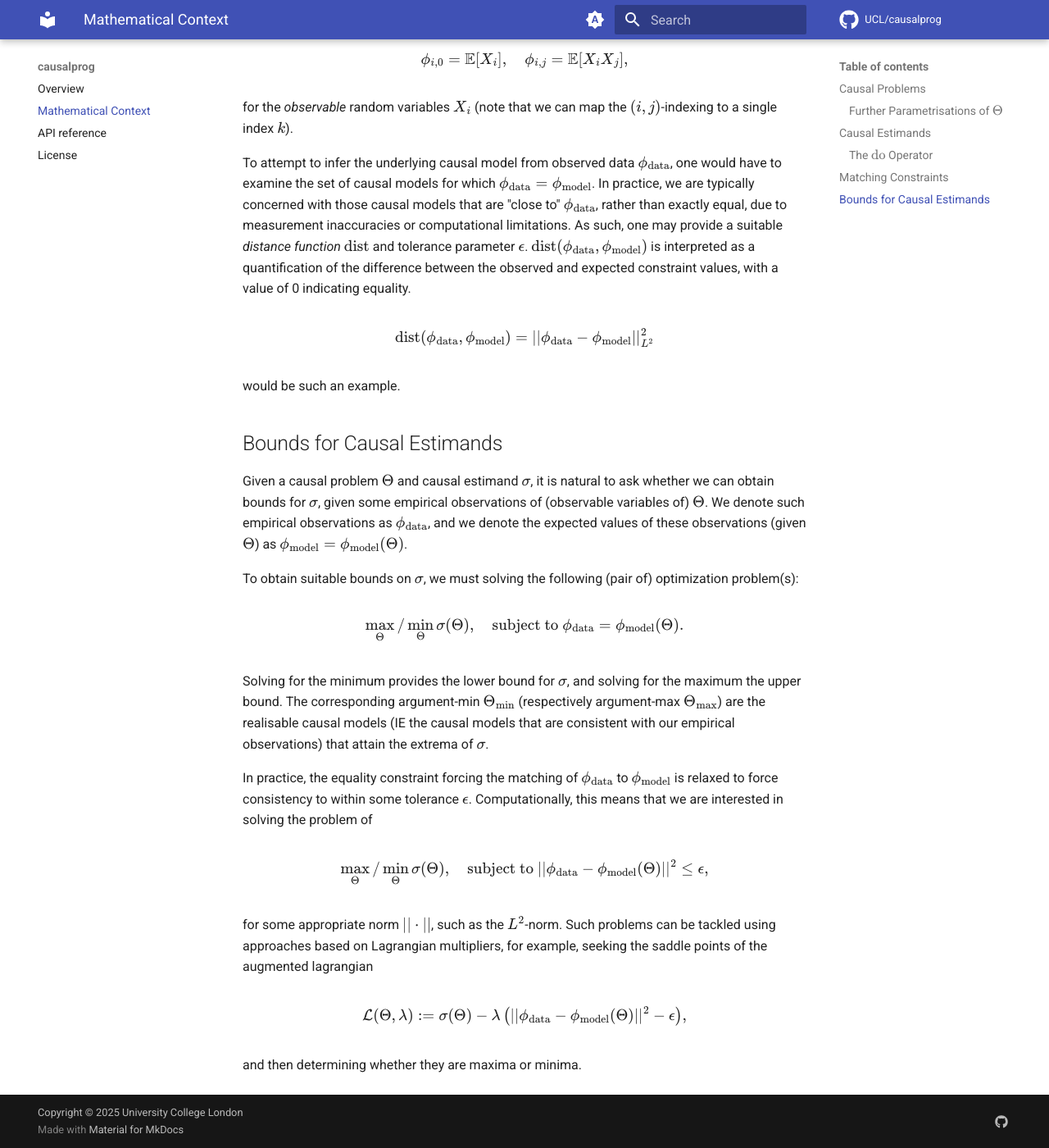
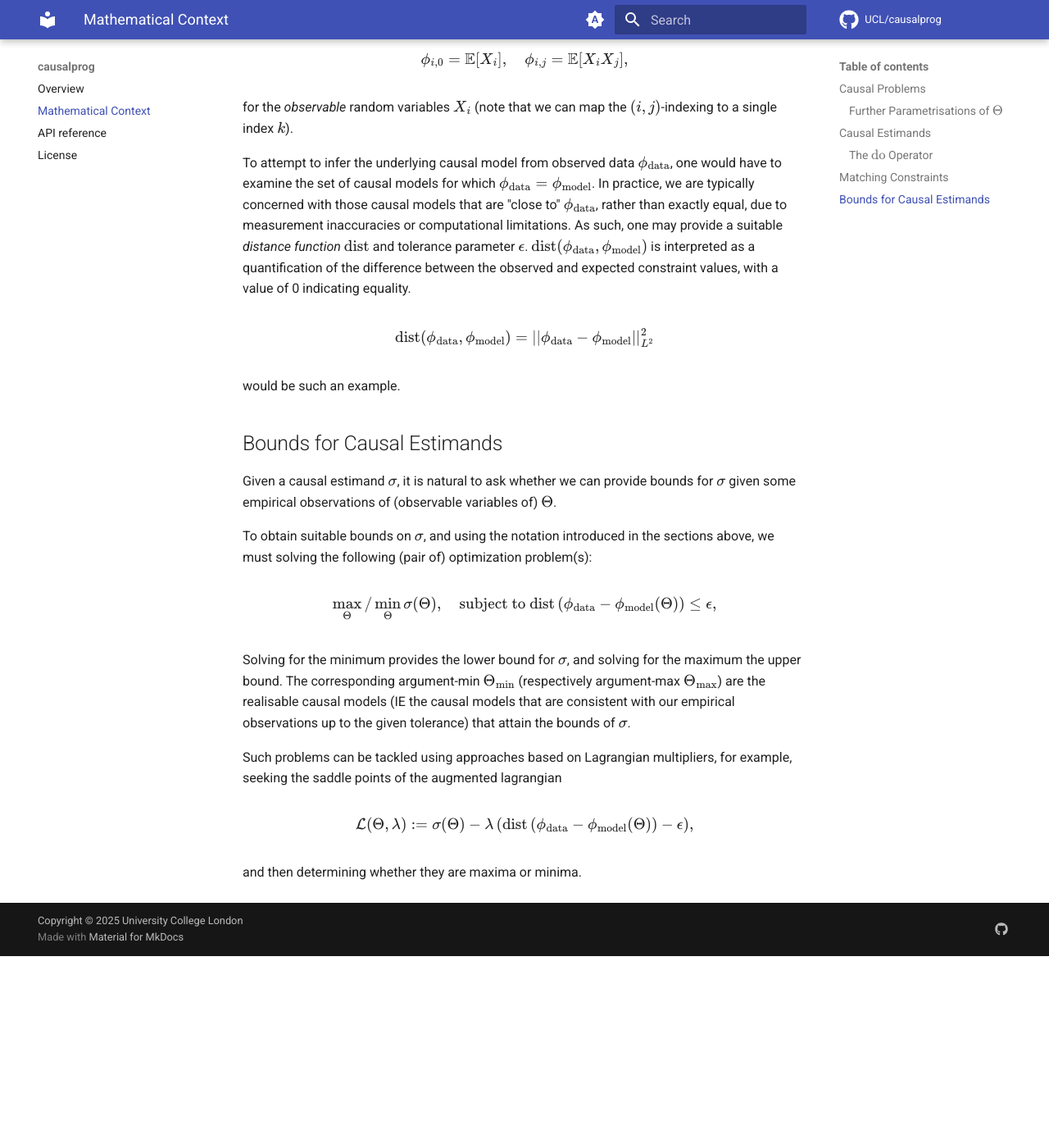
Before and after one commit to UCL/causalprog, an MkDocs documentation site: the page built from docs/mathematical-context.md, in a window 1280 px wide and 1400 px high, scrolled down 2663 px. Shown: the whole window at 82% size. Built offline with MkDocs 1.6.1 and Material for MkDocs 9.7.7, drawn with Linux system fonts in a browser that asks for light colours; comment, search, counter and statistics services are not loaded; after the commit the page ends 3829 px from its top, so only the background shows below that.

Commit message:
Rework bounds section which expands on the problem

```diff
--- a/docs/mathematical-context.md
+++ b/docs/mathematical-context.md
@@ -93,24 +93,17 @@ would be such an example.
 
 ## Bounds for Causal Estimands
 
-Given a causal problem $\Theta$ and causal estimand $\sigma$, it is natural to ask whether we can obtain bounds for $\sigma$, given some empirical observations of (observable variables of) $\Theta$.
-We denote such empirical observations as $\phi_\mathrm{data}$, and we denote the expected values of these observations (given $\Theta$) as $\phi_\mathrm{model} = \phi_\mathrm{model}(\Theta)$.
+Given a causal estimand $\sigma$, it is natural to ask whether we can provide bounds for $\sigma$ given some empirical observations of (observable variables of) $\Theta$.
 
-To obtain suitable bounds on $\sigma$, we must solving the following (pair of) optimization problem(s):
+To obtain suitable bounds on $\sigma$, and using the notation introduced in the sections above, we must solving the following (pair of) optimization problem(s):
 
-$$ \max_\Theta / \min_\Theta \sigma(\Theta), \quad \text{subject to } \phi_\mathrm{data} = \phi_\mathrm{model}(\Theta). $$
+$$ \max_\Theta / \min_\Theta \sigma(\Theta), \quad \text{subject to } \mathrm{dist}\left(\phi_\mathrm{data} - \phi_\mathrm{model}(\Theta) \right) \leq \epsilon, $$
 
 Solving for the minimum provides the lower bound for $\sigma$, and solving for the maximum the upper bound.
-The corresponding argument-min $\Theta_{\mathrm{min}}$ (respectively argument-max $\Theta_{\mathrm{max}}$) are the realisable causal models (IE the causal models that are consistent with our empirical observations) that attain the extrema of $\sigma$.
+The corresponding argument-min $\Theta_{\mathrm{min}}$ (respectively argument-max $\Theta_{\mathrm{max}}$) are the realisable causal models (IE the causal models that are consistent with our empirical observations up to the given tolerance) that attain the bounds of $\sigma$.
 
-In practice, the equality constraint forcing the matching of $\phi_\mathrm{data}$ to $\phi_\mathrm{model}$ is relaxed to force consistency to within some tolerance $\epsilon$.
-Computationally, this means that we are interested in solving the problem of
-
-$$ \max_\Theta / \min_\Theta \sigma(\Theta), \quad \text{subject to } \vert\vert \phi_\mathrm{data} - \phi_\mathrm{model}(\Theta) \vert\vert^2 \leq \epsilon, $$
-
-for some appropriate norm $\vert\vert\cdot\vert\vert$, such as the $L^2$-norm.
 Such problems can be tackled using approaches based on Lagrangian multipliers, for example, seeking the saddle points of the augmented lagrangian
 
-$$ \mathcal{L}(\Theta, \lambda) := \sigma(\Theta) - \lambda \left( \vert\vert \phi_\mathrm{data} - \phi_\mathrm{model}(\Theta) \vert\vert^2 - \epsilon\right), $$
+$$ \mathcal{L}(\Theta, \lambda) := \sigma(\Theta) - \lambda \left( \mathrm{dist}\left(\phi_\mathrm{data} - \phi_\mathrm{model}(\Theta) \right)- \epsilon\right), $$
 
 and then determining whether they are maxima or minima.
```
